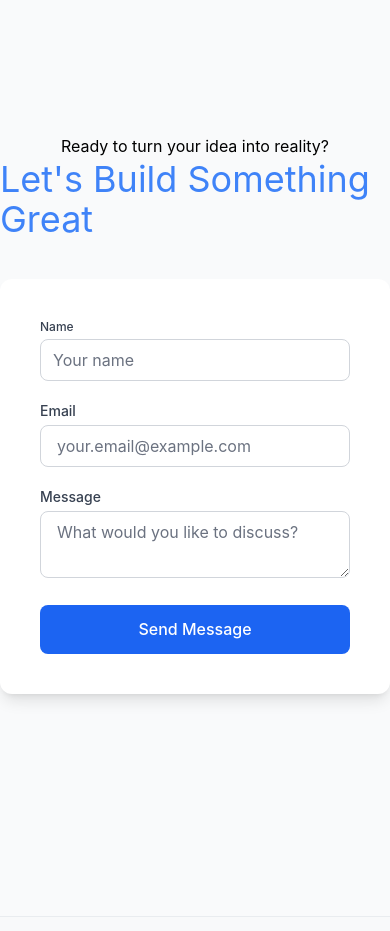
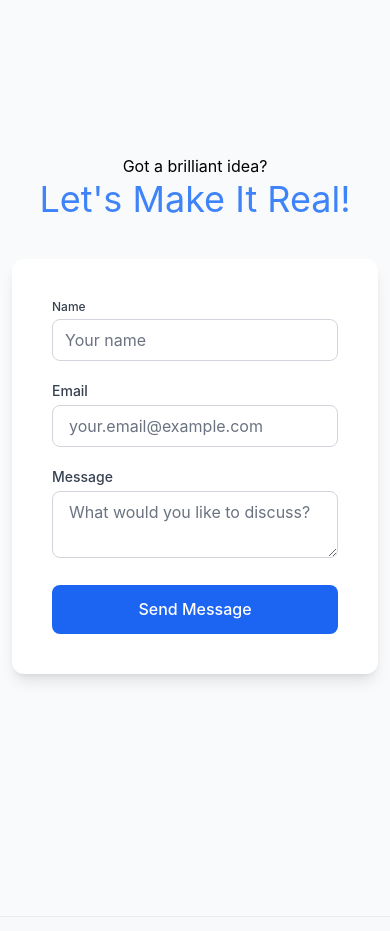
Before and after one commit to OnealTorres/Portfolio, a React (Vite) app: page / in a window 390 px wide. Shown: the part 4620-5551 px from the top of the page. Built offline with nearby package versions, Linux system fonts and the light colour scheme.

Commit message:
[adjust] adjusted the contact section

```diff
--- a/src/components/Connect.tsx
+++ b/src/components/Connect.tsx
@@ -35,8 +35,8 @@ function Connect() {
         viewport={{ once: false }}
         variants={slideRightVariant}
       >
-        <p className="text-md"> Ready to turn your idea into reality?</p>
-        <p className="text-4xl text-blue-500"> Let's Build Something Great</p>
+        <p className="text-md"> Got a brilliant idea?</p>
+        <p className="text-4xl text-blue-500">Let's Make It Real!</p>
       </motion.div>
       <motion.div
         className="mt-10 w-full"
@@ -46,7 +46,7 @@ function Connect() {
         variants={slideUpVariant}
       >
         <div className="flex flex-row justify-center">
-          <div className="flex w-full max-w-[500px] bg-white rounded-xl shadow-lg p-10">
+          <div className="flex w-full max-w-[500px] bg-white rounded-xl shadow-lg p-10 mx-3 md:mx-0">
             <form onSubmit={handleSubmit} className="space-y-5 w-full">
               <div>
                 <label htmlFor="name" className="block text-xs font-medium text-gray-700 mb-1">
```
